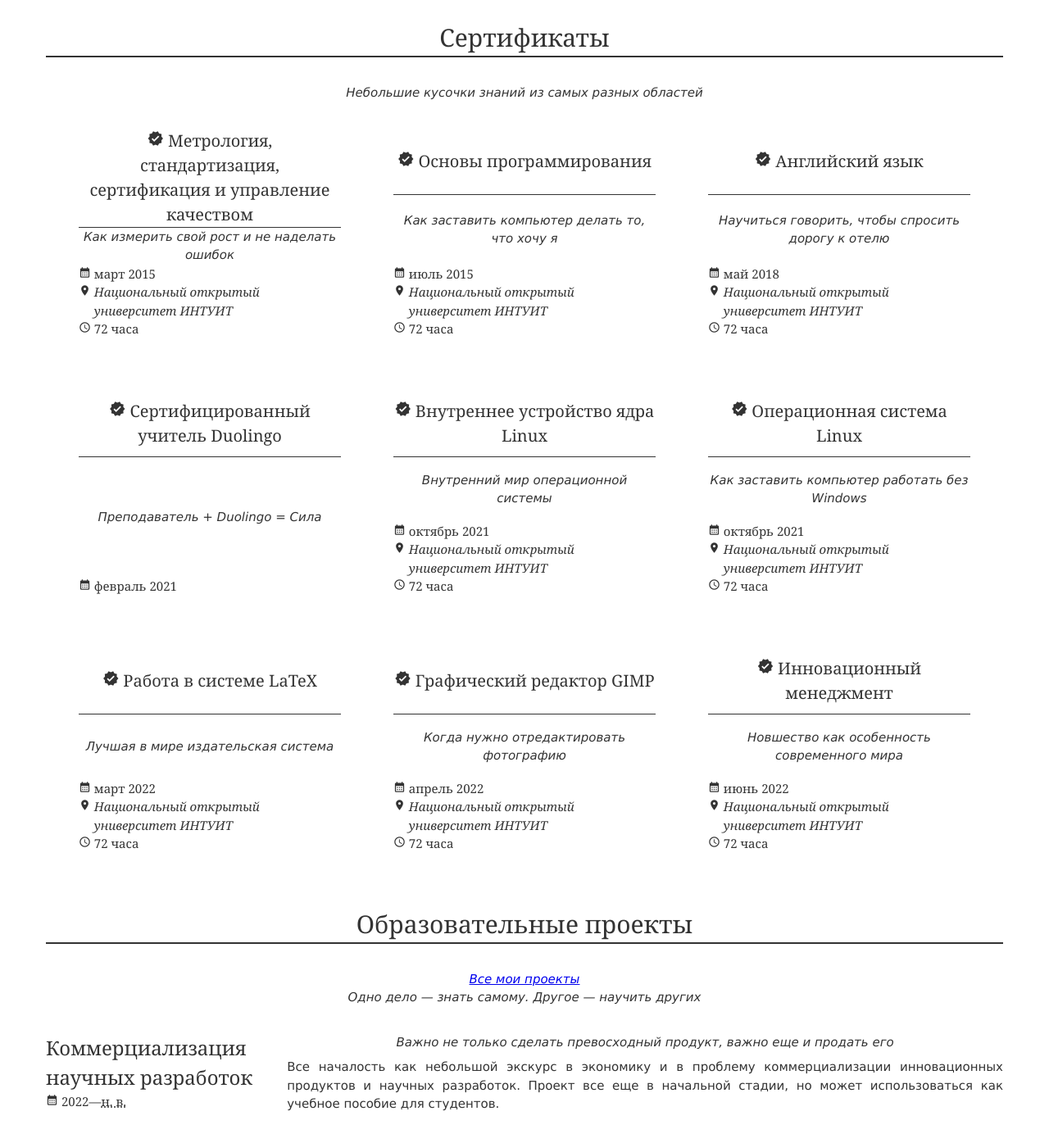
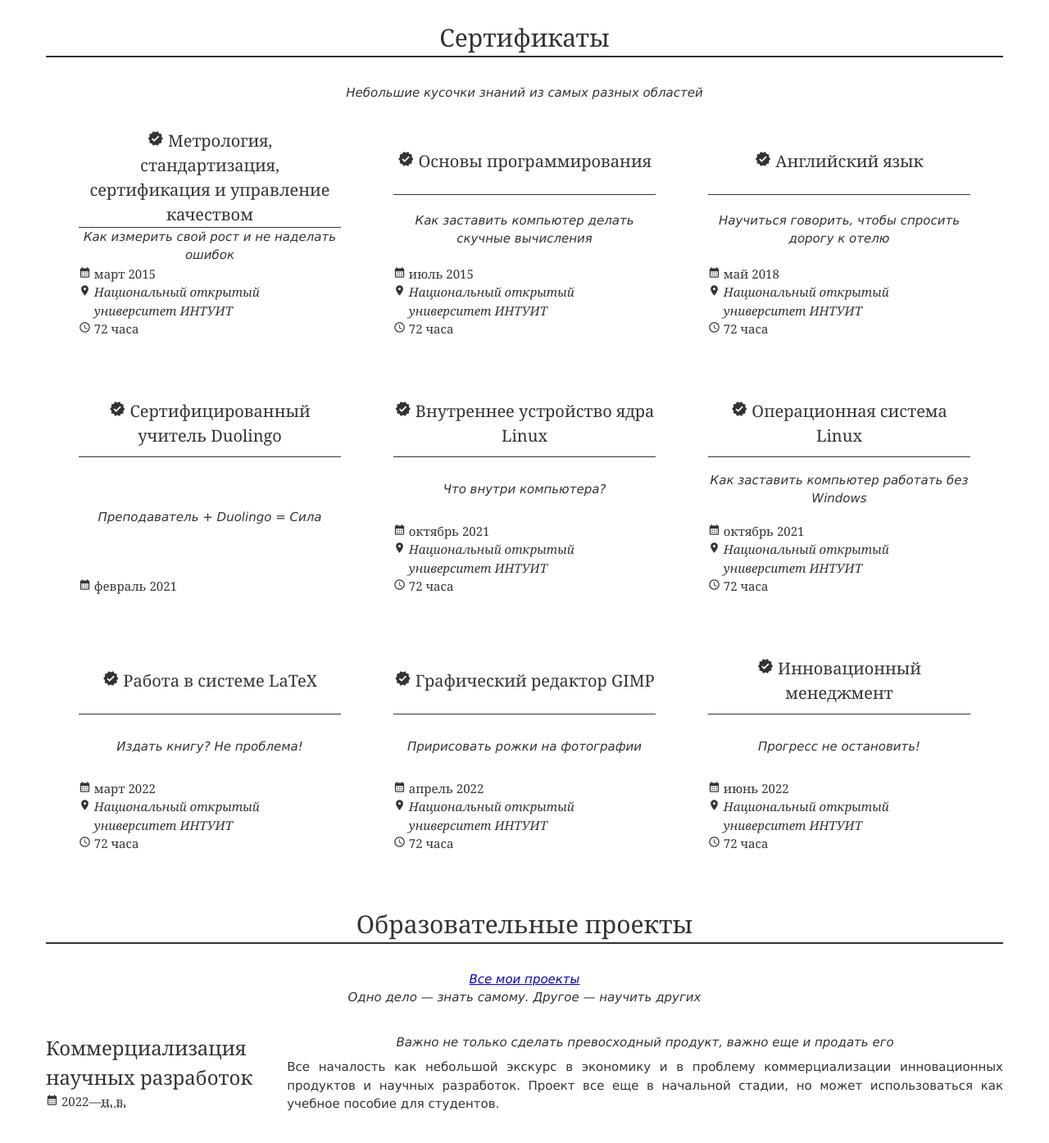
Before and after one commit to konstantin-morenko/jresume, a Jekyll site: the page built from index.md, in a window 1280 px wide and 1400 px high, scrolled down 2797 px. Shown: the top 1395 px of the window at 82% size. Built offline with Jekyll 4.4.1, drawn with Linux system fonts in a browser that asks for light colours.

Commit message:
Description changed

```diff
--- a/_data/certificates.yml
+++ b/_data/certificates.yml
@@ -15,7 +15,7 @@ list:
   date: июль 2015
   place: Национальный открытый университет ИНТУИТ
   value: 72 часа
-  description: Как заставить компьютер делать то, что хочу я
+  description: Как заставить компьютер делать скучные вычисления
 
 - title: Английский язык
   date: май 2018
@@ -31,7 +31,7 @@ list:
   date: октябрь 2021
   place: Национальный открытый университет ИНТУИТ
   value: 72 часа
-  description: Внутренний мир операционной системы
+  description: Что внутри компьютера?
 
 - title: Операционная система Linux
   date: октябрь 2021
@@ -43,16 +43,16 @@ list:
   date: март 2022
   place: Национальный открытый университет ИНТУИТ
   value: 72 часа
-  description: Лучшая в мире издательская система
+  description: Издать книгу?  Не проблема!
 
 - title: Графический редактор GIMP
   date: апрель 2022
   place: Национальный открытый университет ИНТУИТ
   value: 72 часа
-  description: Когда нужно отредактировать фотографию
+  description: Пририсовать рожки на фотографии
 
 - title: Инновационный менеджмент
   date: июнь 2022
   place: Национальный открытый университет ИНТУИТ
   value: 72 часа
-  description: Новшество как особенность современного мира
+  description: Прогресс не остановить!
```
